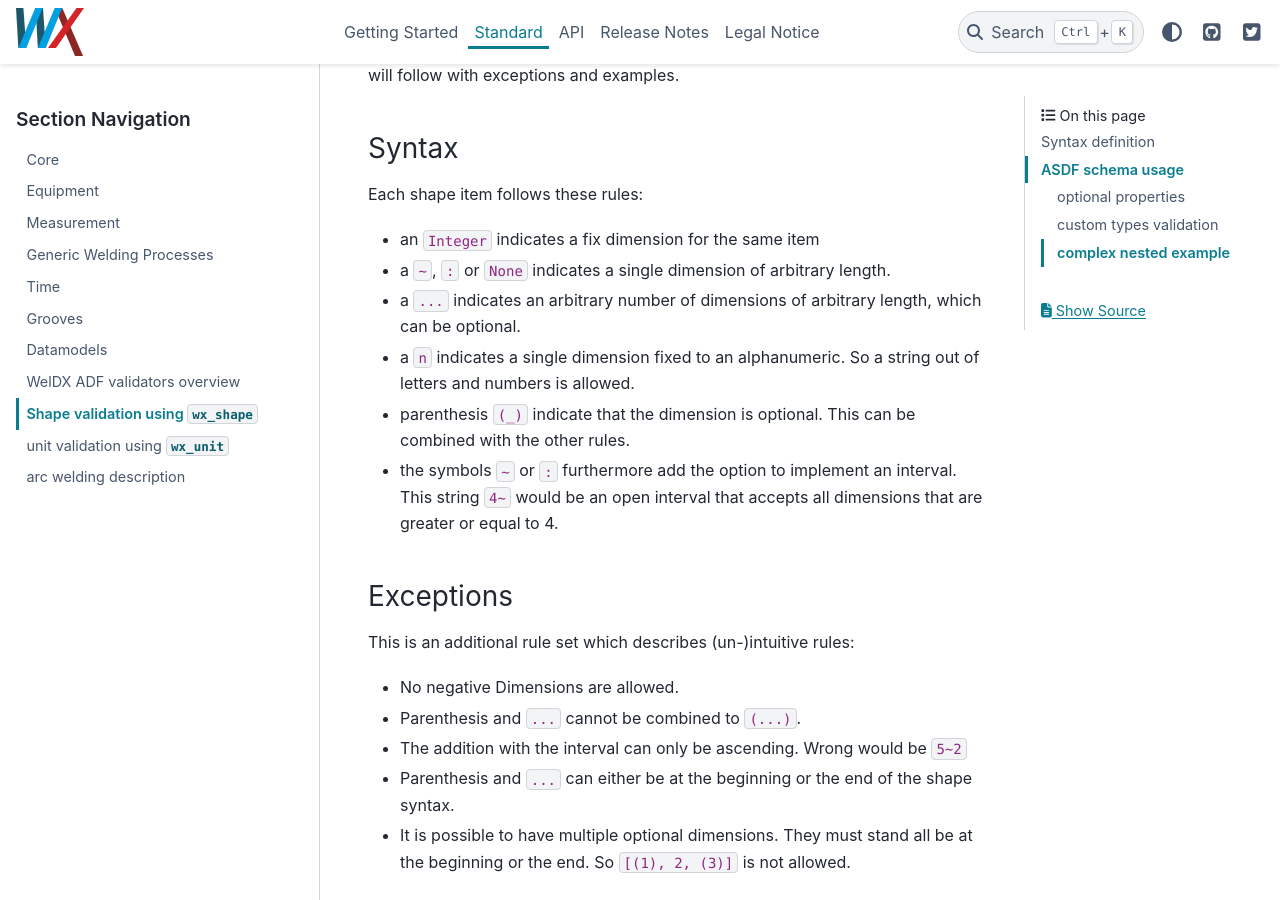
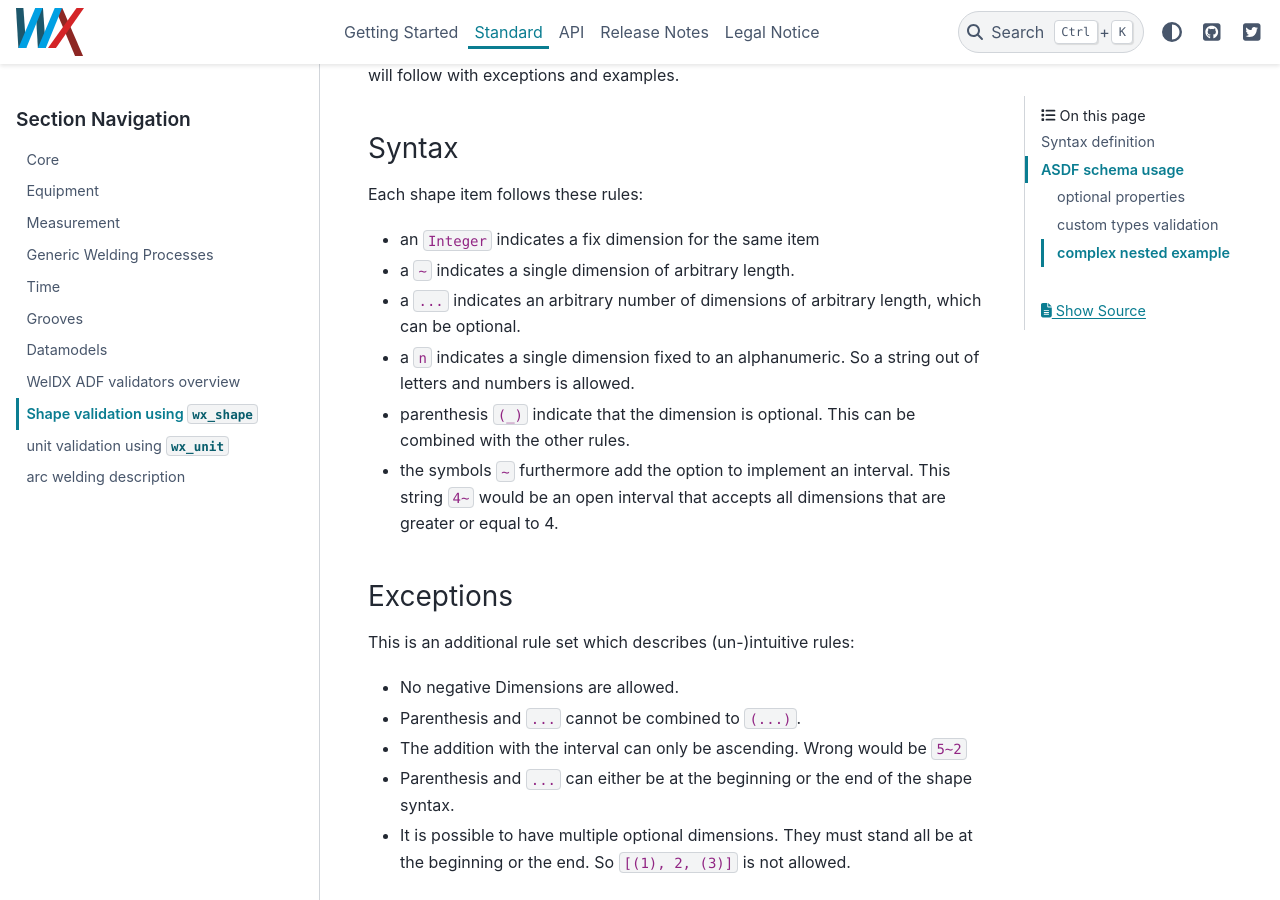
Before and after one commit to BAMWelDX/weldx, a Sphinx documentation site: the page built from doc/shape-validation.md, in a window 1280 px wide and 900 px high, scrolled down 826 px. Built offline with Sphinx 7.4.7 and the PyData theme 0.15.4, drawn with Linux system fonts in a browser that asks for light colours; pages that are not in the unit, such as notebooks, are missing from menus; the version number could not be read and is left out.

Commit message:
fix wx_shape syntax and remove mention of `:` in validator docs (only ~ is accepted in python)

```diff
--- a/doc/shape-validation.md
+++ b/doc/shape-validation.md
@@ -32,7 +32,7 @@ Each shape item follows these rules:
 
 * an ``Integer`` indicates a fix dimension for the same item
 
-* a ``~``, `:` or `None` indicates a single dimension of arbitrary length.
+* a ``~`` indicates a single dimension of arbitrary length.
 
 * a ``...`` indicates an arbitrary number of dimensions of arbitrary length, which can be optional.
 
@@ -40,7 +40,7 @@ Each shape item follows these rules:
 
 * parenthesis ``(_)`` indicate that the dimension is optional. This can be combined with the other rules.
 
-* the symbols ``~`` or `:` furthermore add the option to implement an interval. This string `4~` would be an open
+* the symbols ``~`` furthermore add the option to implement an interval. This string `4~` would be an open
   interval that accepts all dimensions that are greater or equal to 4.
 
 ### Exceptions
```
Also changed, not shown: 1 other file.
